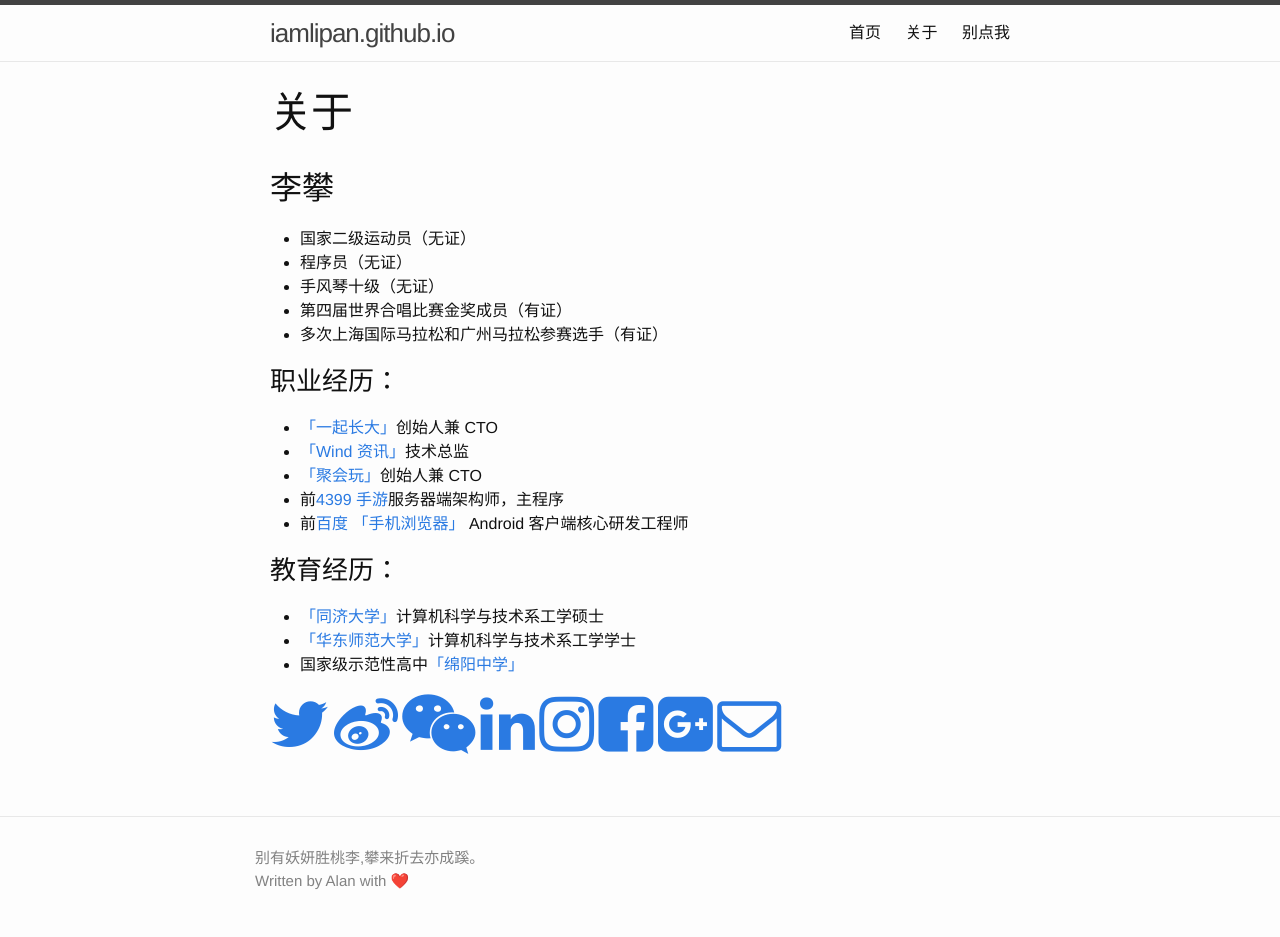
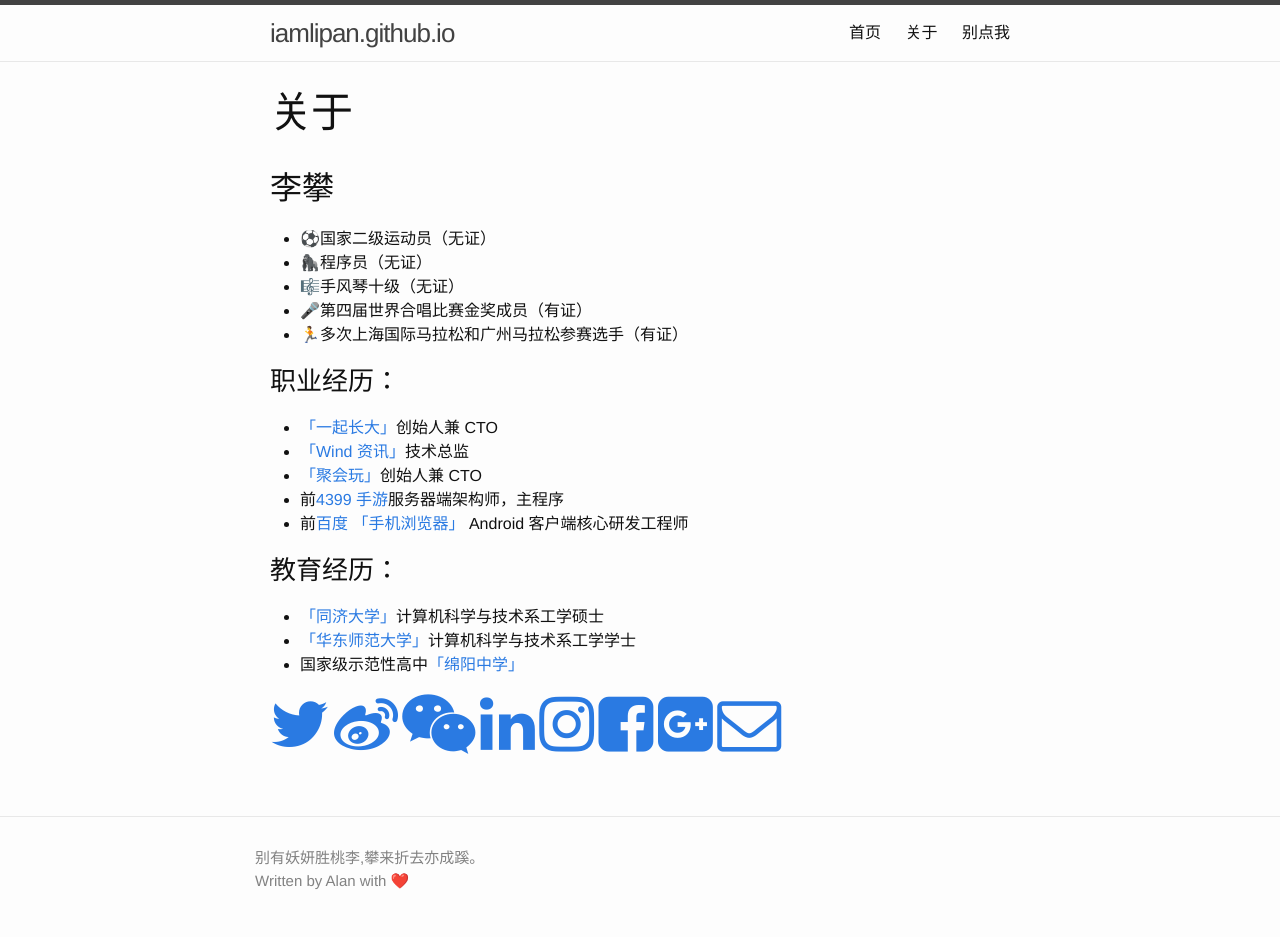
Before and after one commit to iamlipan/iamlipan.github.io, a Jekyll site: the page built from about/index.md, in a window 1280 px wide. Built offline with Jekyll 4.4.1, drawn with Linux system fonts in a browser that asks for light colours.

Commit message:
add emoji

```diff
--- a/about/index.md
+++ b/about/index.md
@@ -8,11 +8,11 @@
 ---
 ## 李攀
 
-- 国家二级运动员（无证）
-- 程序员（无证）
-- 手风琴十级（无证）
-- 第四届世界合唱比赛金奖成员（有证）
-- 多次上海国际马拉松和广州马拉松参赛选手（有证）
+- ⚽️国家二级运动员（无证）
+- 🦍程序员（无证）
+- 🎼手风琴十级（无证）
+- 🎤第四届世界合唱比赛金奖成员（有证）
+- 🏃多次上海国际马拉松和广州马拉松参赛选手（有证）
 
 ### 职业经历：
 
@@ -26,7 +26,7 @@
 
 - [「同济大学」][6]计算机科学与技术系工学硕士
 - [「华东师范大学」][7]计算机科学与技术系工学学士
-- 国家级示范性高中[「绵阳中学」][8]
+- ️国家级示范性高中[「绵阳中学」][8]
 
 
 <a href="https://twitter.com/iamlipan" target="_blank"><i class="fa fa-twitter fa-4x" aria-hidden="true"></i></a>
```
